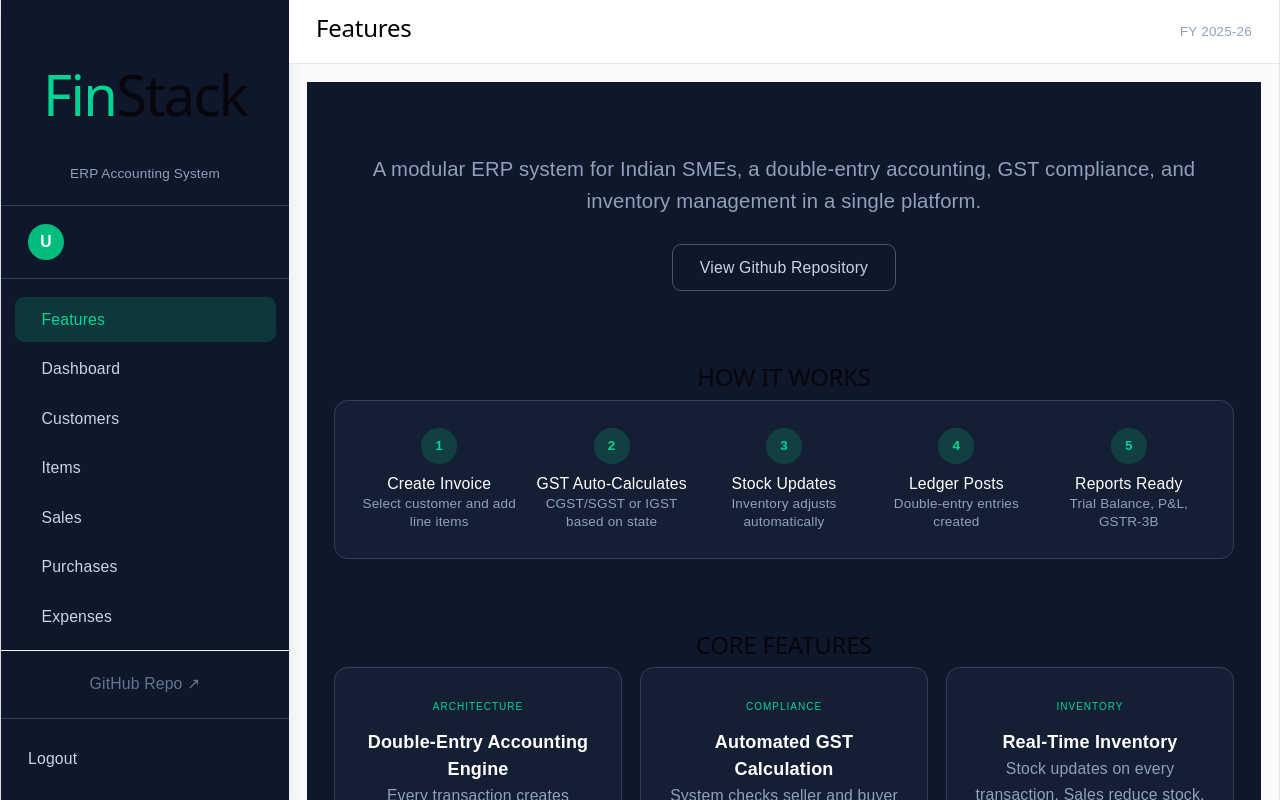
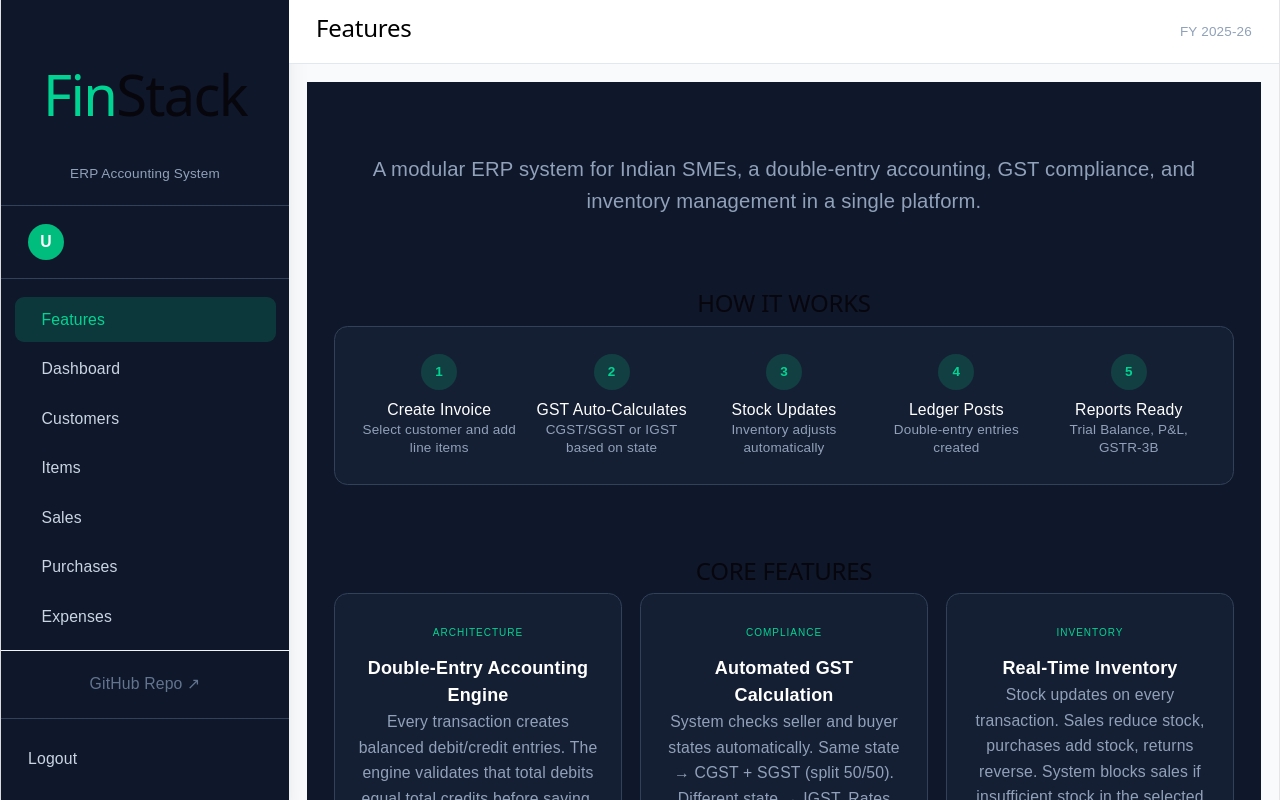
Before and after one commit to vini1237777/FinStack, a React (Vite) app in the folder frontend/: page /features in a window 1280 px wide. Built offline with nearby package versions, Linux system fonts and the light colour scheme.

Commit message:
minor change

```diff
--- a/frontend/src/pages/Features.tsx
+++ b/frontend/src/pages/Features.tsx
@@ -6,15 +6,6 @@ const Features = () => {
           A modular ERP system for Indian SMEs, a double-entry accounting, GST
           compliance, and inventory management in a single platform.
         </p>
-        <div className="flex gap-3 justify-center mt-6">
-          <a
-            href="https://github.com/vini1237777/FinStack"
-            target="_blank"
-            className="border border-slate-600 hover:border-slate-400 text-slate-300 px-6 py-2.5 rounded-lg text-sm font-medium transition-colors"
-          >
-            View Github Repository
-          </a>
-        </div>
       </div>
 
       <div className="max-w-5xl mx-auto px-6 pb-16">
```
